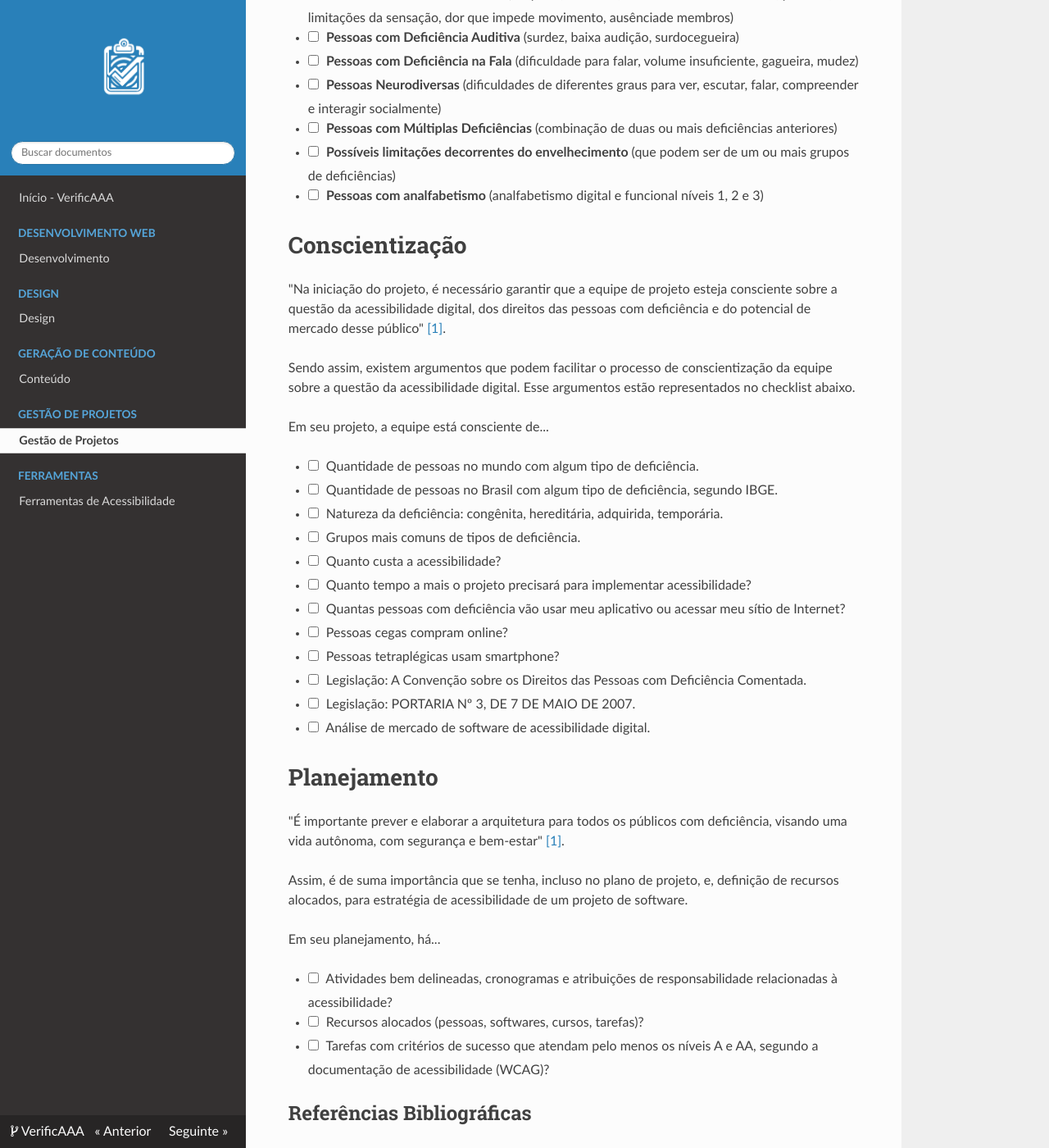
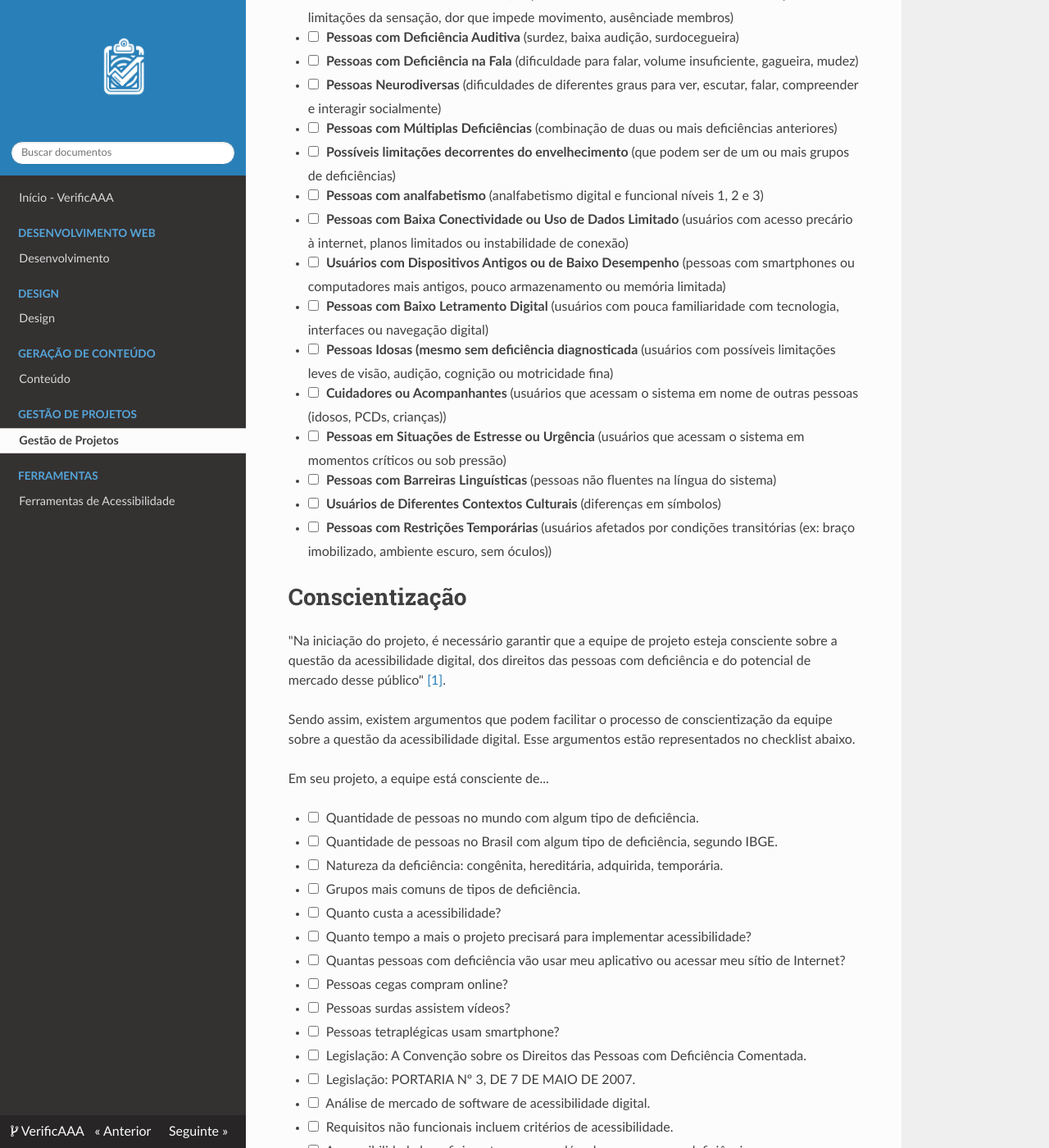
Before and after one commit to isacostaf/IHCGrupo05, an MkDocs documentation site: the page built from docs/gestaoProjeto/gestaoProjeto.md, in a window 1280 px wide and 1400 px high, scrolled down 448 px. Shown: the whole window at 82% size. Built offline with MkDocs 1.6.1, drawn with Linux system fonts in a browser that asks for light colours; nearby versions of some CDN libraries; some of the changed text lies outside the part shown.

Commit message:
Incrementação gestaoProjeto.md

```diff
--- a/docs/gestaoProjeto/gestaoProjeto.md
+++ b/docs/gestaoProjeto/gestaoProjeto.md
@@ -14,6 +14,15 @@ Em seu projeto, foram elaboradas personas para...
 - [ ] <b> Pessoas com Múltiplas Deficiências </b> (combinação de duas ou mais deficiências anteriores)
 - [ ] <b> Possíveis limitações decorrentes do envelhecimento </b> (que podem ser de um ou mais grupos de deficiências)
 - [ ] <b> Pessoas com analfabetismo </b> (analfabetismo digital e funcional níveis 1, 2 e 3)
+- [ ] <b> Pessoas com Baixa Conectividade ou Uso de Dados Limitado </b> (usuários com acesso precário à internet, planos limitados ou instabilidade de conexão)
+- [ ] <b> Usuários com Dispositivos Antigos ou de Baixo Desempenho </b> (pessoas com smartphones ou computadores mais antigos, pouco armazenamento ou memória limitada)
+- [ ] <b> Pessoas com Baixo Letramento Digital </b> (usuários com pouca familiaridade com tecnologia, interfaces ou navegação digital)
+- [ ] <b> Pessoas Idosas (mesmo sem deficiência diagnosticada </b> (usuários com possíveis limitações leves de visão, audição, cognição ou motricidade fina)
+- [ ] <b> Cuidadores ou Acompanhantes </b>  (usuários que acessam o sistema em nome de outras pessoas (idosos, PCDs, crianças))
+- [ ] <b> Pessoas em Situações de Estresse ou Urgência </b> (usuários que acessam o sistema em momentos críticos ou sob pressão)
+- [ ] <b> Pessoas com Barreiras Linguísticas </b>  (pessoas não fluentes na língua do sistema)
+- [ ] <b> Usuários de Diferentes Contextos Culturais </b> (diferenças em símbolos)
+- [ ] <b> Pessoas com Restrições Temporárias </b>  (usuários afetados por condições transitórias (ex: braço imobilizado, ambiente escuro, sem óculos))
 
 # Conscientização
 
@@ -31,10 +40,15 @@ Em seu projeto, a equipe está consciente de...
 - [ ] Quanto tempo a mais o projeto precisará para implementar acessibilidade?
 - [ ] Quantas pessoas com deficiência vão usar meu aplicativo ou acessar meu sítio de Internet?
 - [ ] Pessoas cegas compram online?
+- [ ] Pessoas surdas assistem vídeos?
 - [ ] Pessoas tetraplégicas usam smartphone?
 - [ ] Legislação: A Convenção sobre os Direitos das Pessoas com Deficiência Comentada.
 - [ ] Legislação: PORTARIA Nº 3, DE 7 DE MAIO DE 2007.
 - [ ] Análise de mercado de software de acessibilidade digital.
+- [ ] Requisitos não funcionais incluem critérios de acessibilidade.
+- [ ] A acessibilidade beneficia outros grupos além das pessoas com deficiência.
+- [ ] A acessibilidade digital é fator de inovação, reputação e vantagem competitiva.
+
 
 # Planejamento
 
@@ -45,8 +59,14 @@ Assim, é de suma importância que se tenha, incluso no plano de projeto, e, def
 Em seu planejamento, há...
 
 - [ ] Atividades bem delineadas, cronogramas e atribuições de responsabilidade relacionadas à acessibilidade?
-- [ ] Recursos alocados (pessoas, softwares, cursos, tarefas)?
 - [ ] Tarefas com critérios de sucesso que atendam pelo menos os níveis A e AA, segundo a documentação de acessibilidade (WCAG)?
+- [ ] Acessibilidade foi definida como requisito essencial desde a fase de concepção do projeto?
+- [ ] As partes interessadas foram informadas da importância da acessibilidade?
+- [ ] Há profissionais com conhecimento em acessibilidade na equipe ou consultores designados?
+- [ ] O orçamento contempla recursos para implementar e testar acessibilidade?
+- [ ] Capacitação Contínua: Oferta de treinamentos regulares sobre acessibilidade digital para a equipe?
+- [ ] Monitoramento e Avaliação: Implementação de processos para avaliar e monitorar a acessibilidade ao longo do projeto?
+
 
 ## Referências Bibliográficas
 
@@ -61,3 +81,5 @@ Em seu planejamento, há...
 > </a> MORDOR INTELLIGENCE. Digital Accessibility Software Market Size & Share Analysis- Growth Trends & Forecasts (2024-2029). Disponível em: [https://www.mordorintelligence.com/industry-reports/digital-accessibility-software-market](https://www.mordorintelligence.com/industry-reports/digital-accessibility-software-market). Acesso em: 9 Mai. 2024
 
 > </a> WORLD WIDE WEB CONSORTIUM. Web Content Accessibility Guidelines (WCAG) 2.1. Recomendação W3C, 21 setembro 2023. Disponível em: [https://www.w3.org/TR/WCAG21/#sotd](https://www.w3.org/TR/WCAG21/#sotd). Acesso em: 9 Mai. 2024
+
+> </a> ABNT NBR 17225:2025, Acessibilidade em conteúdo e aplicações web – Requisitos. Disponível em: [https://mwpt.com.br/wp-content/uploads/2025/04/ABNT-NBR-17225-Acessibilidade-Digital.pdf](https://mwpt.com.br/wp-content/uploads/2025/04/ABNT-NBR-17225-Acessibilidade-Digital.pdf) Acesso em: 03 Jun. 2025
```
